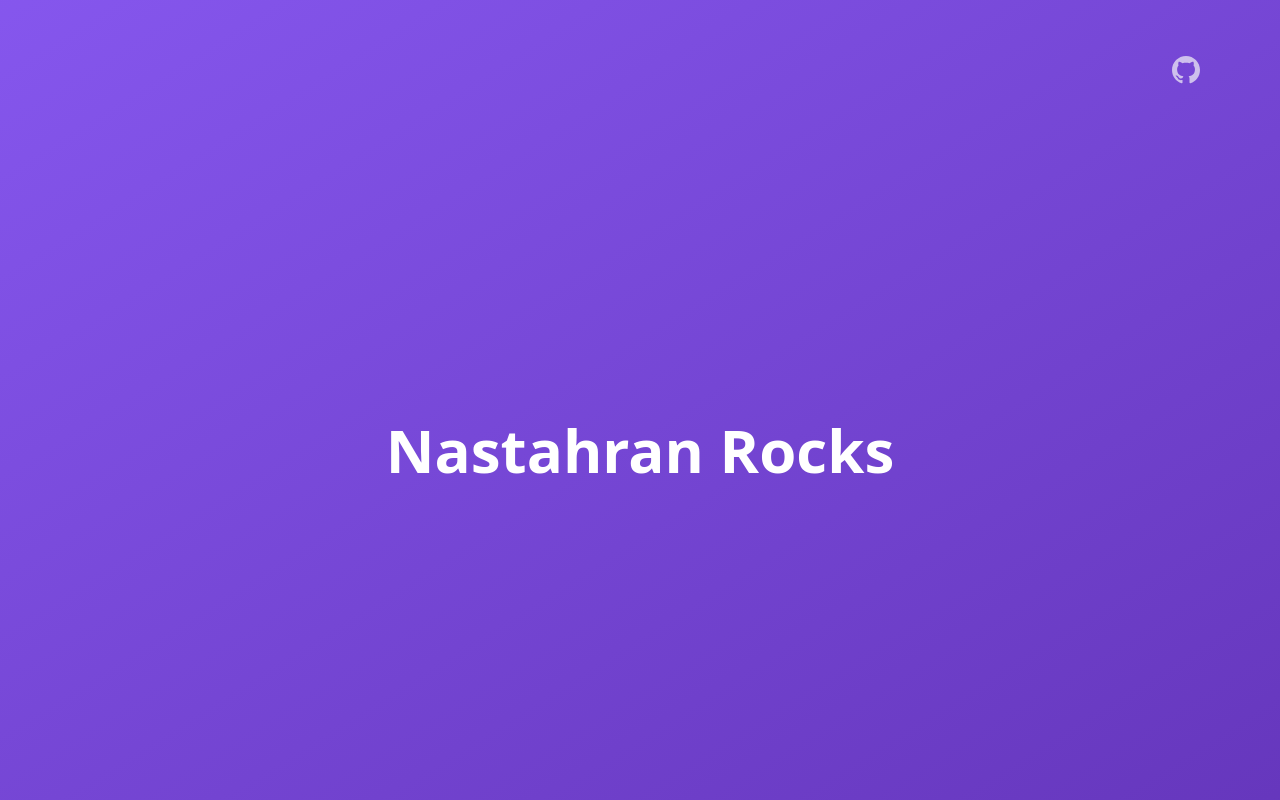
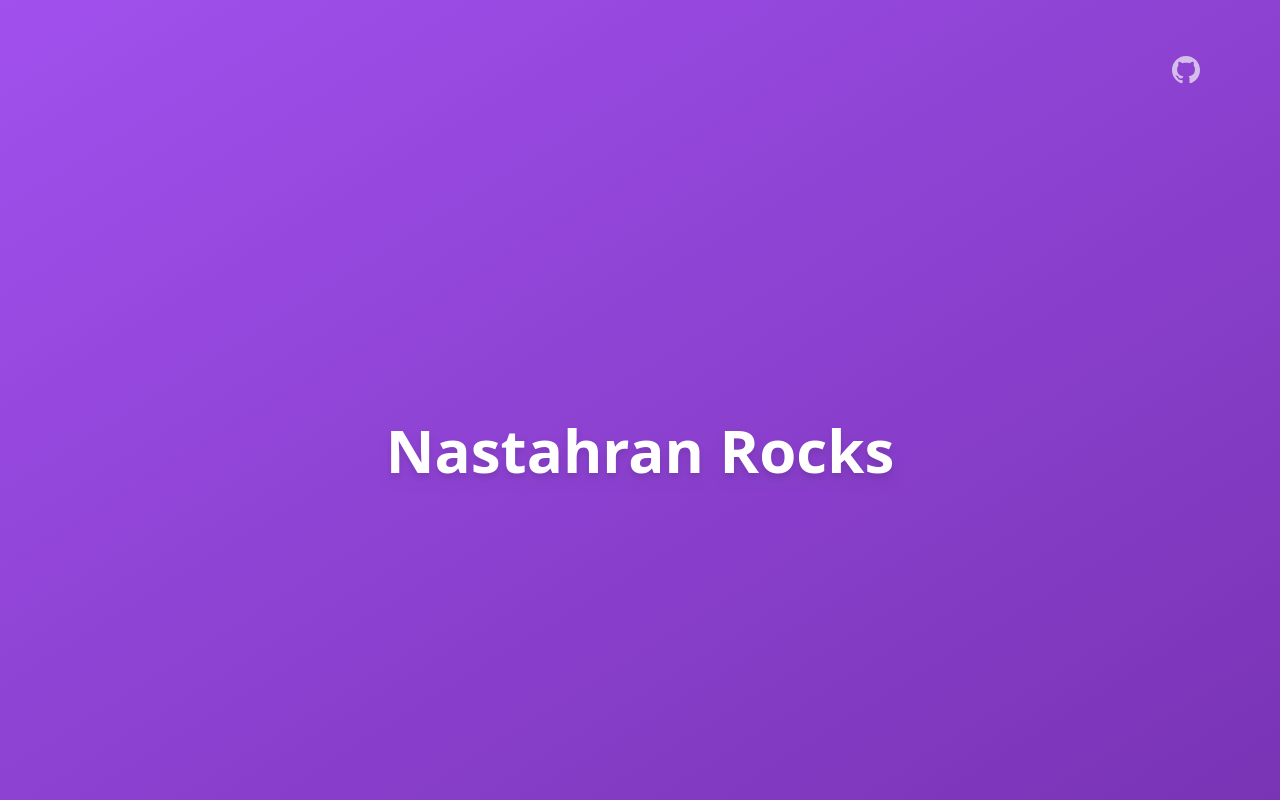
Before and after one commit to paramoNNNN/nastahran.rocks, a Next.js app: page / in a window 1280 px wide. Built offline with nearby package versions, Linux system fonts and the light colour scheme.

Commit message:
chore: upgrade tailwindcss and postcss packages

```diff
--- a/package.json
+++ b/package.json
@@ -23,9 +23,8 @@
 		"eslint-config-next": "^12.0.7",
 		"husky": "^7.0.1",
 		"lint-staged": ">=10",
-		"postcss": "^8.3.6",
-		"postcss-preset-env": "^6.7.0",
-		"tailwindcss": "^2.2.7",
+		"postcss": "^8.4.5",
+		"tailwindcss": "^3.0.7",
 		"typed-css-modules": "^0.7.0",
 		"typescript": "^4.5.4"
 	},
--- a/postcss.config.js
+++ b/postcss.config.js
@@ -1,15 +1,3 @@
 module.exports = {
-	plugins: [
-		[
-			"postcss-preset-env",
-			{
-				state: 3,
-				features: {
-					"nesting-rules": true,
-				},
-			},
-		],
-		"tailwindcss",
-		"autoprefixer",
-	],
+	plugins: ["tailwindcss/nesting", "tailwindcss", "autoprefixer"],
 };
--- a/tailwind.config.js
+++ b/tailwind.config.js
@@ -1,7 +1,5 @@
 module.exports = {
-	mode: "jit",
-	purge: ["./pages/**/*.{ts,tsx}", "./components/**/*.{ts,tsx}"],
-	darkMode: false, // or 'media' or 'class'
+	content: ["./pages/**/*.{ts,tsx}", "./components/**/*.{ts,tsx}"],
 	theme: {
 		extend: {
 			animation: {
```
Also changed, not shown: 1 other file (tests, documents, lock files or other folders).
